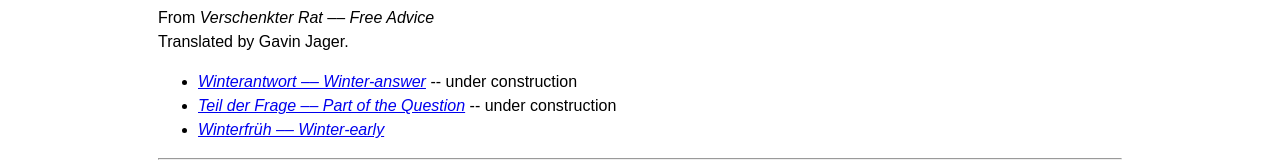
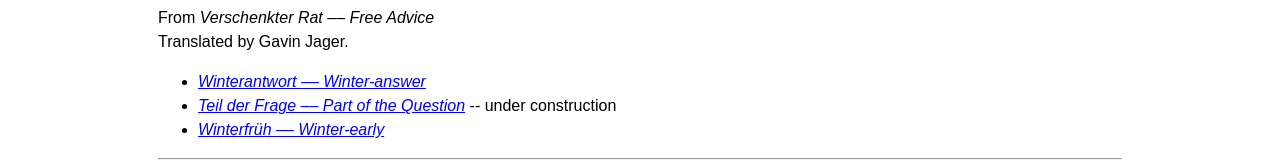
Before and after one commit to gavjager/linked_translation, a plain HTML site: page aichinger-v_r.html in a window 1280 px wide. Shown: the part 893-1055 px from the top of the page. Drawn offline with Linux system fonts and the light colour scheme.

Commit message:
update 'under construction'

```diff
--- a/aichinger-v_r.html
+++ b/aichinger-v_r.html
@@ -74,7 +74,7 @@
         Translated by Gavin Jager.
       </p>
       <ul>
-        <li><a href="winter-answer.html"><em>Winterantwort –– Winter-answer</em></a> -- under construction</li>
+        <li><a href="winter-answer.html"><em>Winterantwort –– Winter-answer</em></a></li>
         <li><a href="part-of-the-question.html"><em>Teil der Frage –– Part of the Question</em></a> -- under construction</li>
         <li><a href="winter-early.html"><em>Winterfrüh –– Winter-early</em></a></li>
       </ul>
```
Also changed, not shown: index.html (+1 -1 lines).
